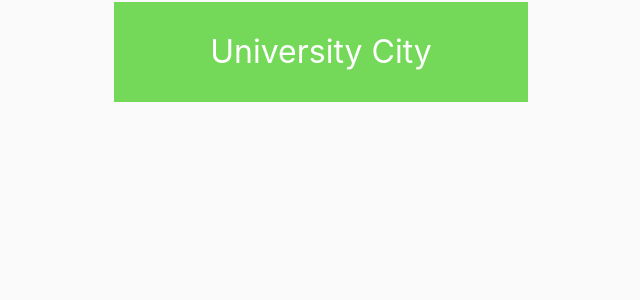
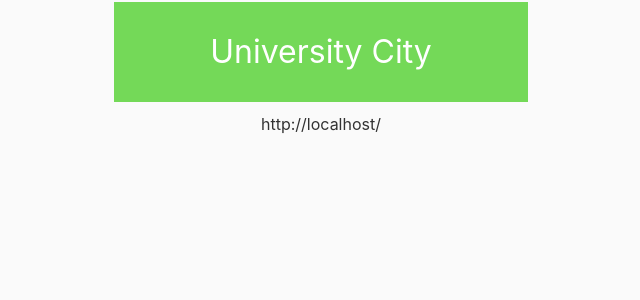
Before and after one commit to dkargilis/nowhere2eat, a Django app: page / in a window 1280 px wide. Shown: the part 355-655 px from the top of the page, without its empty margins (129-769 px from the left). Run offline with Django 3.2, Linux system fonts and the light colour scheme; some libraries are stand-ins or nearby versions.

Commit message:
change thumbs

```diff
--- a/blog/static/blog/js/blog.js
+++ b/blog/static/blog/js/blog.js
@@ -43,6 +43,8 @@ var filterDownvoteButtons;
 var usernameCreated = false;
 var links = document.getElementsByClassName('dynamicLink');
 var href = "http://www.google.com"; //any other link as wish
+
+
 
 
 function getCookie(name) {
@@ -96,6 +98,14 @@ if(document.URL.includes("group")){
 }
 $(window).on('load', function() {
     // your code here
+
+    var tempobj = document.getElementsByClassName("temp")
+
+    tempobj[0].innerText=window.location.href
+    tempobj[0].align = "center"
+    //alert(window.location.href)
+
+
     $.ajax({
                 url : document.URL,
                 type : "GET",
--- a/blog/templates/blog/homepage.html
+++ b/blog/templates/blog/homepage.html
@@ -13,7 +13,7 @@
     </div>
 
 
-
+    <p class="temp">temp</p>
 
 
   <div data-title = "homepage" id = "page"> </div>
```
